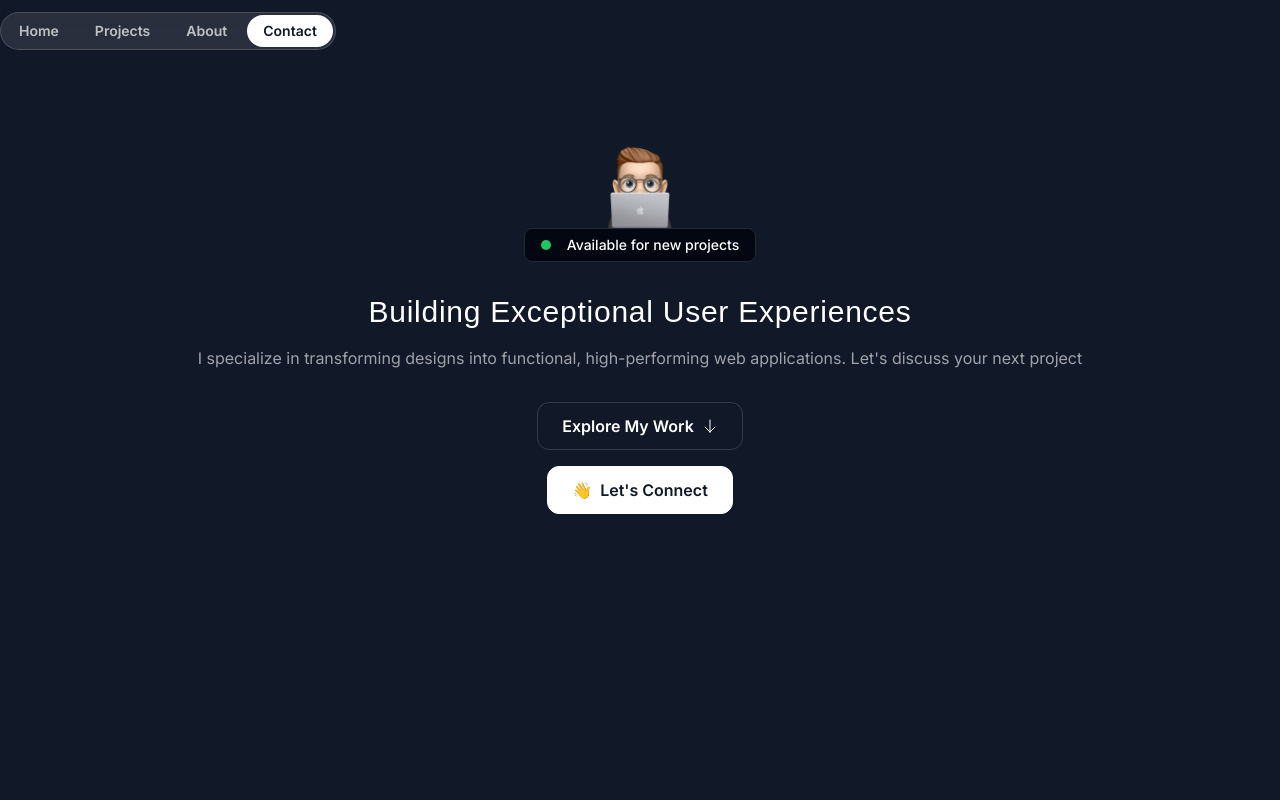
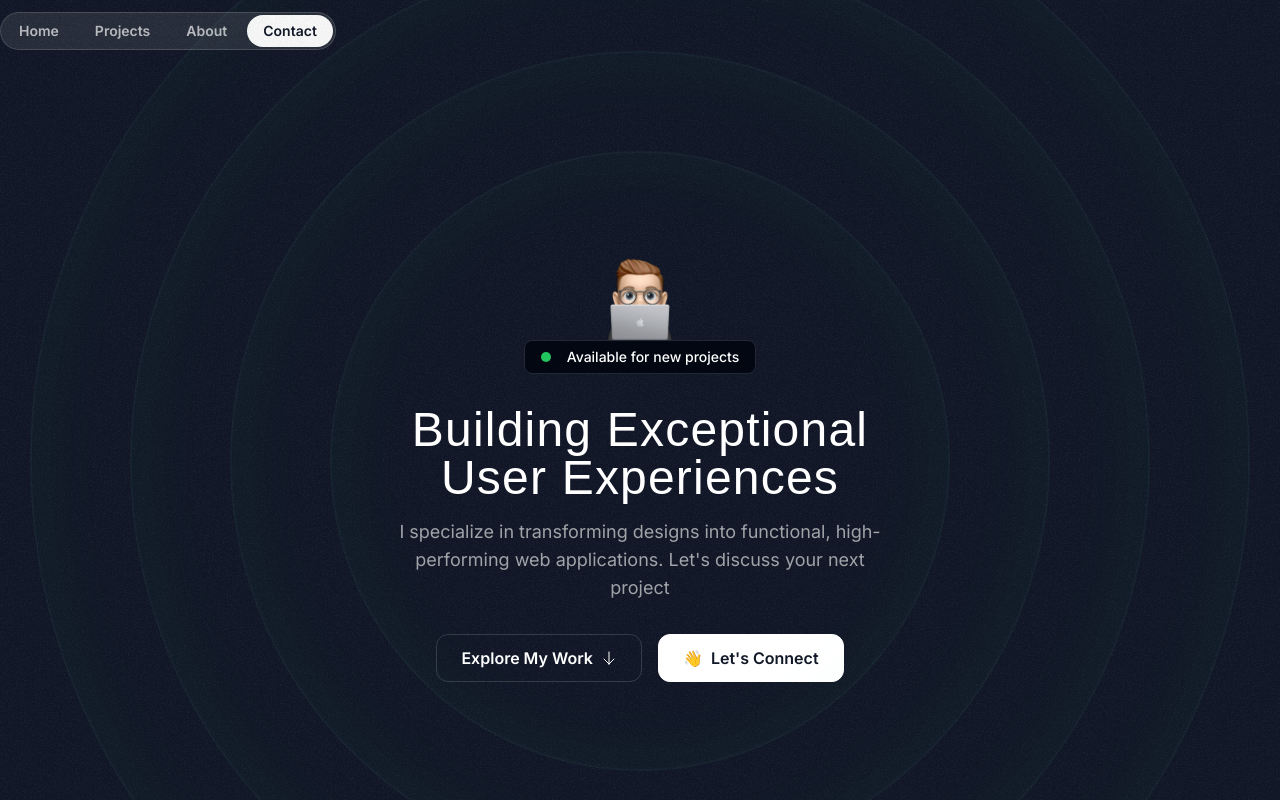
Before and after one commit to ashinpchandran/portfolio-website-nextjs, a Next.js app in the folder starter-template/: page / in a window 1280 px wide. Shown: the top 800 px of the page. Built offline with nearby package versions, Linux system fonts and the light colour scheme; a web font is replaced by a local one.

Commit message:
added hero-ring

```diff
--- a/starter-template/src/app/globals.css
+++ b/starter-template/src/app/globals.css
@@ -6,4 +6,8 @@
     .nav-item{
         @apply px-4 py-1.5 rounded-full text-white/70 text-sm font-semibold hover:bg-white/10 hover:text-white transition duration-300;
     }
+
+    .hero-ring{
+        @apply absolute inset-0 border-2 top-1/2 left-1/2 -translate-x-1/2 -translate-y-1/2 rounded-full border-emerald-300/5 shadow-[0_0_80px_inset] shadow-emerald-300/5;
+    }
 }
--- a/starter-template/src/sections/Hero.tsx
+++ b/starter-template/src/sections/Hero.tsx
@@ -1,9 +1,15 @@
 import memojiImage from '@/assets/images/memoji-computer.png';
 import Image from 'next/image';
 import ArrowDown from '@/assets/icons/arrow-down.svg';
+import grainImage from '@/assets/images/grain.jpg';
 
 export const HeroSection = () => {
-  return <div className='py-32'>
+  return <div className='py-32 md:py-48 lg:py-60 relative z-0'>
+    <div className='absolute inset-0 -z-30 opacity-5' style={{ backgroundImage: `url(${grainImage.src})`, }}></div>
+    <div className='size-[620px] hero-ring'></div>
+    <div className='size-[820px] hero-ring'></div>
+    <div className='size-[1020px] hero-ring'></div>
+    <div className='size-[1220px] hero-ring'></div>
     <div className="container">
       <div className='flex flex-col items-center'>
         <Image src={memojiImage} className='size-[100px]' alt='person with laptop' />
@@ -12,13 +18,15 @@
           <div className='text-sm font-medium'>Available for new projects</div>
         </div>
       </div>
-      <h1 className='font-serif text-3xl text-center mt-8 tracking-wide'>Building Exceptional User Experiences</h1>
-      <p className='mt-4 text-center text-white/60'>I specialize in transforming designs into functional, high-performing web applications.
-        Let's discuss your next project</p>
-      <div className='flex flex-col items-center mt-8 gap-4'>
+      <div className='max-w-lg mx-auto'>
+        <h1 className='font-serif text-3xl md:text-5xl text-center mt-8 tracking-wide'>Building Exceptional User Experiences</h1>
+        <p className='mt-4 text-center text-white/60 md:text-lg'>I specialize in transforming designs into functional, high-performing web applications.
+          Let's discuss your next project</p>
+      </div>
+      <div className='flex flex-col items-center md:flex-row justify-center mt-8 gap-4'>
         <button className='inline-flex items-center gap-2 border border-white/15 px-6 h-12 rounded-xl'>
           <span className='font-semibold'>Explore My Work</span>
-          <ArrowDown className='size-4'/>
+          <ArrowDown className='size-4' />
         </button>
         <button className='inline-flex items-center gap-2 border border-white bg-white text-gray-900 h-12 px-6 rounded-xl'>
           <span>👋</span>
```
